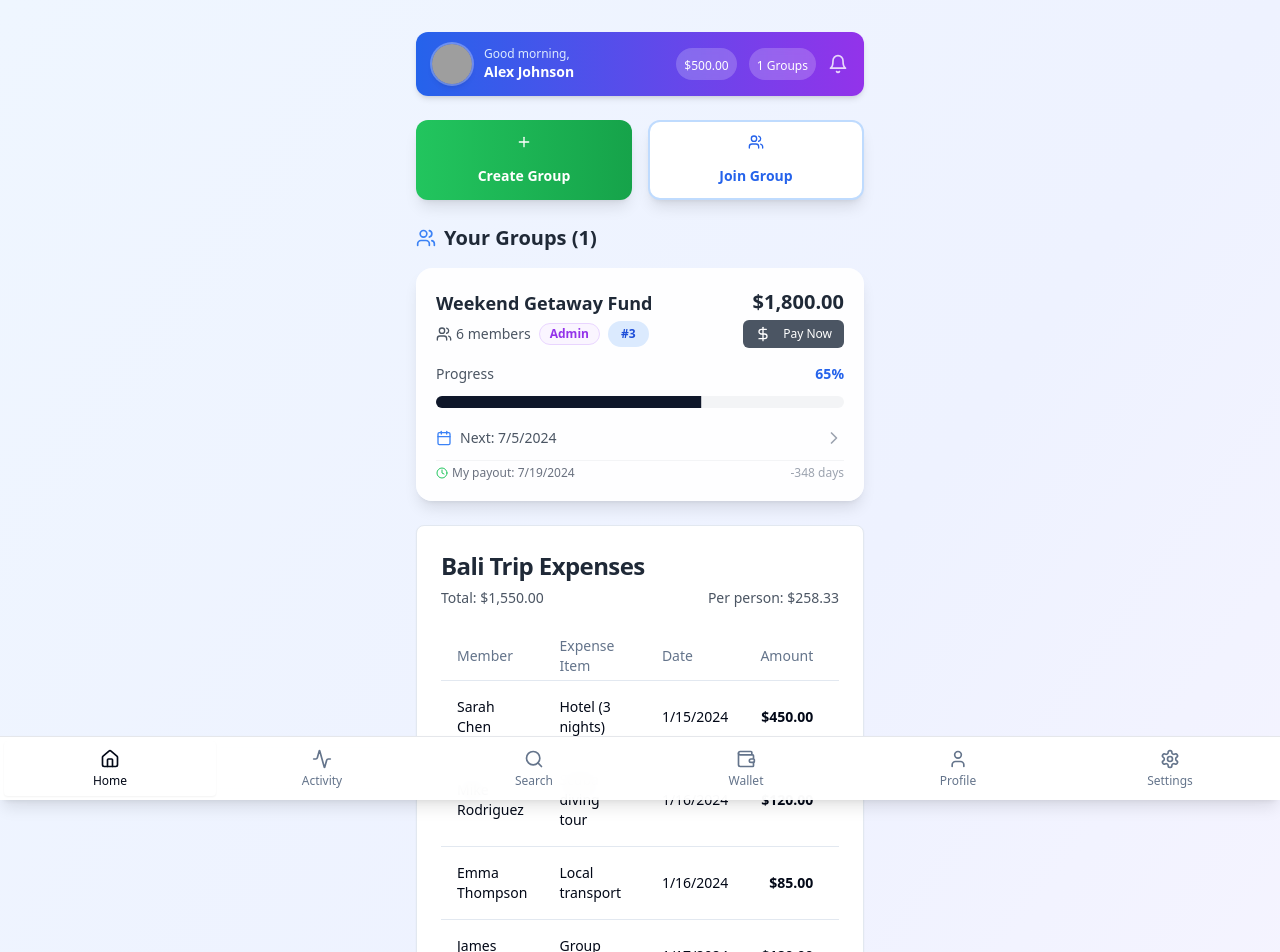
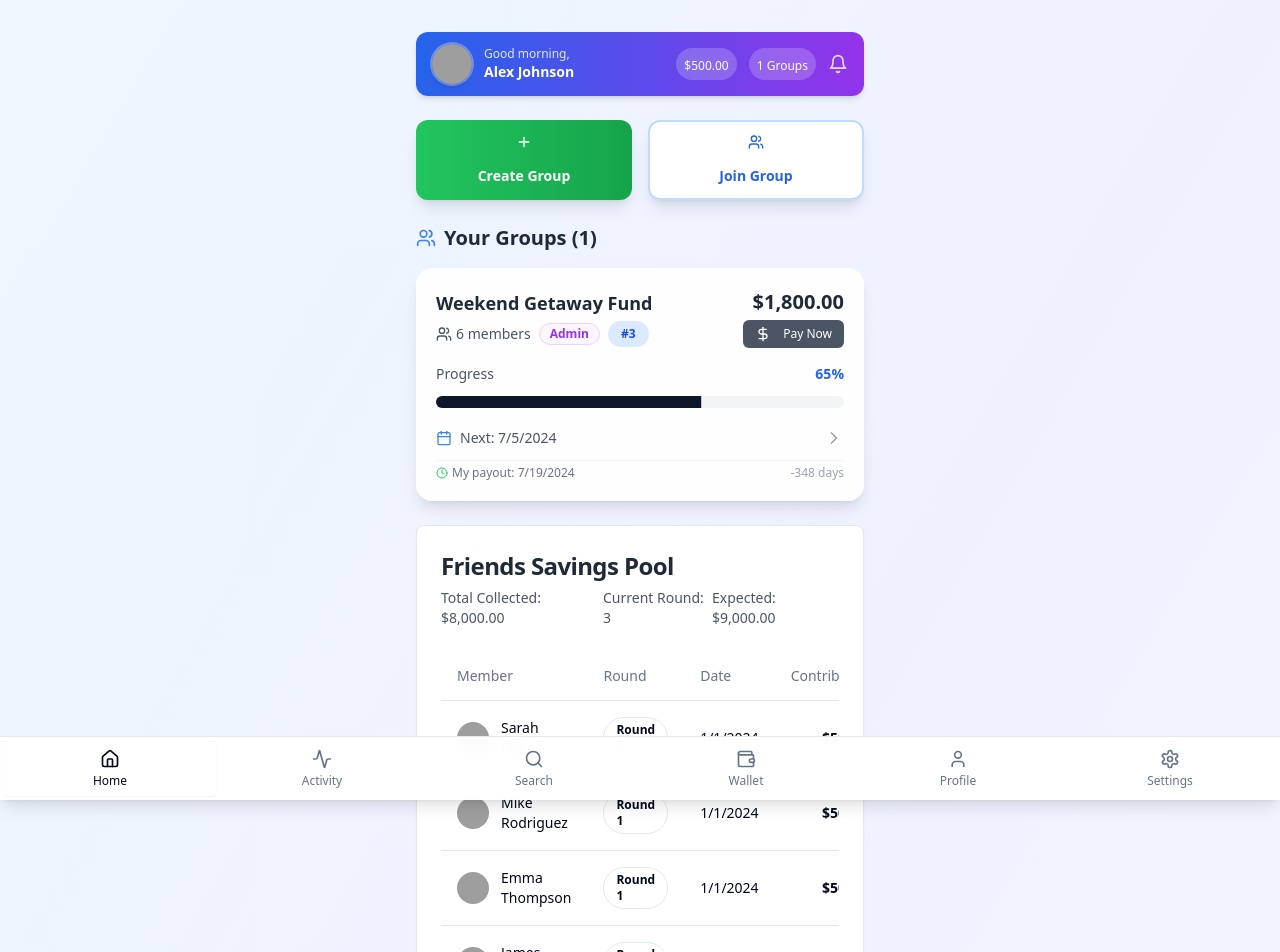
Before and after one commit to AceBronze00/group-gain-mobile-template, a React (Vite) app: page / in a window 1280 px wide. Shown: the top 952 px of the page. Built offline with nearby package versions, Linux system fonts and the light colour scheme; grey boxes are pictures that could not be loaded.

Commit message:
Create group contribution table
Create a group table with 6 members and multiple contributions.

```diff
--- a/src/components/BaliTripExpensesTable.tsx
+++ /dev/null
@@ -1,87 +0,0 @@
-import {
-  Table,
-  TableBody,
-  TableCell,
-  TableHead,
-  TableHeader,
-  TableRow,
-} from "@/components/ui/table";
-import { Card, CardContent, CardHeader, CardTitle } from "@/components/ui/card";
-import { Badge } from "@/components/ui/badge";
-
-const BaliTripExpensesTable = () => {
-  const expenses = [
-    { id: 1, member: "Sarah Chen", item: "Hotel (3 nights)", amount: 450, date: "2024-01-15", status: "paid" },
-    { id: 2, member: "Mike Rodriguez", item: "Scuba diving tour", amount: 120, date: "2024-01-16", status: "pending" },
-    { id: 3, member: "Emma Thompson", item: "Local transport", amount: 85, date: "2024-01-16", status: "paid" },
-    { id: 4, member: "James Park", item: "Group dinner", amount: 180, date: "2024-01-17", status: "paid" },
-    { id: 5, member: "Lisa Wang", item: "Temple entrance fees", amount: 45, date: "2024-01-17", status: "pending" },
-    { id: 6, member: "David Brown", item: "Cooking class", amount: 95, date: "2024-01-18", status: "paid" },
-    { id: 7, member: "Sarah Chen", item: "Airport transfer", amount: 75, date: "2024-01-14", status: "paid" },
-    { id: 8, member: "Mike Rodriguez", item: "Snorkeling gear rental", amount: 35, date: "2024-01-16", status: "pending" },
-    { id: 9, member: "Emma Thompson", item: "Souvenir shopping", amount: 125, date: "2024-01-18", status: "paid" },
-    { id: 10, member: "James Park", item: "Spa treatment", amount: 200, date: "2024-01-17", status: "paid" },
-    { id: 11, member: "Lisa Wang", item: "Beach club entry", amount: 60, date: "2024-01-16", status: "pending" },
-    { id: 12, member: "David Brown", item: "Traditional show", amount: 80, date: "2024-01-17", status: "paid" },
-  ];
-
-  const formatCurrency = (amount: number) => {
-    return new Intl.NumberFormat('en-US', {
-      style: 'currency',
-      currency: 'USD'
-    }).format(amount);
-  };
-
-  const totalExpenses = expenses.reduce((sum, expense) => sum + expense.amount, 0);
-  const perPersonShare = totalExpenses / 6;
-
-  return (
-    <Card className="w-full">
-      <CardHeader>
-        <CardTitle className="text-2xl font-bold text-gray-800">Bali Trip Expenses</CardTitle>
-        <div className="flex items-center justify-between text-sm text-gray-600">
-          <span>Total: {formatCurrency(totalExpenses)}</span>
-          <span>Per person: {formatCurrency(perPersonShare)}</span>
-        </div>
-      </CardHeader>
-      <CardContent>
-        <Table>
-          <TableHeader>
-            <TableRow>
-              <TableHead>Member</TableHead>
-              <TableHead>Expense Item</TableHead>
-              <TableHead>Date</TableHead>
-              <TableHead className="text-right">Amount</TableHead>
-              <TableHead>Status</TableHead>
-            </TableRow>
-          </TableHeader>
-          <TableBody>
-            {expenses.map((expense) => (
-              <TableRow key={expense.id}>
-                <TableCell className="font-medium">{expense.member}</TableCell>
-                <TableCell>{expense.item}</TableCell>
-                <TableCell>{new Date(expense.date).toLocaleDateString()}</TableCell>
-                <TableCell className="text-right font-semibold">
-                  {formatCurrency(expense.amount)}
-                </TableCell>
-                <TableCell>
-                  <Badge
-                    variant={expense.status === 'paid' ? 'default' : 'secondary'}
-                    className={expense.status === 'paid'
-                      ? 'bg-green-100 text-green-700 hover:bg-green-200'
-                      : 'bg-yellow-100 text-yellow-700 hover:bg-yellow-200'
-                    }
-                  >
-                    {expense.status}
-                  </Badge>
-                </TableCell>
-              </TableRow>
-            ))}
-          </TableBody>
-        </Table>
-      </CardContent>
-    </Card>
-  );
-};
-
-export default BaliTripExpensesTable;
--- a/src/components/DashboardTab.tsx
+++ b/src/components/DashboardTab.tsx
@@ -10,7 +10,7 @@ import CreateGroupModal from "@/components/CreateGroupModal";
 import JoinGroupModal from "@/components/JoinGroupModal";
 import GroupDetailsModal from "@/components/GroupDetailsModal";
 import PaymentModal from "@/components/PaymentModal";
-import BaliTripExpensesTable from "@/components/BaliTripExpensesTable";
+import GroupSavingsTable from "@/components/GroupSavingsTable";
 import { useApp } from "@/contexts/AppContext";
 
 const DashboardTab = () => {
@@ -225,7 +225,7 @@ const DashboardTab = () => {
       )}
 
       {/* Example Table */}
-      <BaliTripExpensesTable />
+      <GroupSavingsTable />
 
       {/* Modals */}
       <CreateGroupModal
--- /dev/null
+++ b/src/components/GroupSavingsTable.tsx
@@ -0,0 +1,112 @@
+import {
+  Table,
+  TableBody,
+  TableCell,
+  TableHead,
+  TableHeader,
+  TableRow,
+} from "@/components/ui/table";
+import { Card, CardContent, CardHeader, CardTitle } from "@/components/ui/card";
+import { Badge } from "@/components/ui/badge";
+import { Avatar, AvatarFallback, AvatarImage } from "@/components/ui/avatar";
+
+const GroupSavingsTable = () => {
+  const contributions = [
+    { id: 1, member: "Sarah Chen", avatar: "/placeholder.svg", round: 1, amount: 500, date: "2024-01-01", status: "paid" },
+    { id: 2, member: "Mike Rodriguez", avatar: "/placeholder.svg", round: 1, amount: 500, date: "2024-01-01", status: "paid" },
+    { id: 3, member: "Emma Thompson", avatar: "/placeholder.svg", round: 1, amount: 500, date: "2024-01-01", status: "paid" },
+    { id: 4, member: "James Park", avatar: "/placeholder.svg", round: 1, amount: 500, date: "2024-01-01", status: "paid" },
+    { id: 5, member: "Lisa Wang", avatar: "/placeholder.svg", round: 1, amount: 500, date: "2024-01-01", status: "paid" },
+    { id: 6, member: "David Brown", avatar: "/placeholder.svg", round: 1, amount: 500, date: "2024-01-01", status: "paid" },
+
+    { id: 7, member: "Sarah Chen", avatar: "/placeholder.svg", round: 2, amount: 500, date: "2024-02-01", status: "paid" },
+    { id: 8, member: "Mike Rodriguez", avatar: "/placeholder.svg", round: 2, amount: 500, date: "2024-02-01", status: "paid" },
+    { id: 9, member: "Emma Thompson", avatar: "/placeholder.svg", round: 2, amount: 500, date: "2024-02-01", status: "paid" },
+    { id: 10, member: "James Park", avatar: "/placeholder.svg", round: 2, amount: 500, date: "2024-02-01", status: "paid" },
+    { id: 11, member: "Lisa Wang", avatar: "/placeholder.svg", round: 2, amount: 500, date: "2024-02-01", status: "paid" },
+    { id: 12, member: "David Brown", avatar: "/placeholder.svg", round: 2, amount: 500, date: "2024-02-01", status: "paid" },
+
+    { id: 13, member: "Sarah Chen", avatar: "/placeholder.svg", round: 3, amount: 500, date: "2024-03-01", status: "paid" },
+    { id: 14, member: "Mike Rodriguez", avatar: "/placeholder.svg", round: 3, amount: 500, date: "2024-03-01", status: "pending" },
+    { id: 15, member: "Emma Thompson", avatar: "/placeholder.svg", round: 3, amount: 500, date: "2024-03-01", status: "paid" },
+    { id: 16, member: "James Park", avatar: "/placeholder.svg", round: 3, amount: 500, date: "2024-03-01", status: "paid" },
+    { id: 17, member: "Lisa Wang", avatar: "/placeholder.svg", round: 3, amount: 500, date: "2024-03-01", status: "pending" },
+    { id: 18, member: "David Brown", avatar: "/placeholder.svg", round: 3, amount: 500, date: "2024-03-01", status: "paid" },
+  ];
+
+  const formatCurrency = (amount: number) => {
+    return new Intl.NumberFormat('en-US', {
+      style: 'currency',
+      currency: 'USD'
+    }).format(amount);
+  };
+
+  const totalPool = contributions.filter(c => c.status === 'paid').reduce((sum, contribution) => sum + contribution.amount, 0);
+  const expectedTotal = contributions.length * 500;
+  const currentRound = Math.max(...contributions.map(c => c.round));
+
+  return (
+    <Card className="w-full">
+      <CardHeader>
+        <CardTitle className="text-2xl font-bold text-gray-800">Friends Savings Pool</CardTitle>
+        <div className="flex items-center justify-between text-sm text-gray-600">
+          <span>Total Collected: {formatCurrency(totalPool)}</span>
+          <span>Current Round: {currentRound}</span>
+          <span>Expected: {formatCurrency(expectedTotal)}</span>
+        </div>
+      </CardHeader>
+      <CardContent>
+        <Table>
+          <TableHeader>
+            <TableRow>
+              <TableHead>Member</TableHead>
+              <TableHead>Round</TableHead>
+              <TableHead>Date</TableHead>
+              <TableHead className="text-right">Contribution</TableHead>
+              <TableHead>Status</TableHead>
+            </TableRow>
+          </TableHeader>
+          <TableBody>
+            {contributions.map((contribution) => (
+              <TableRow key={contribution.id}>
+                <TableCell className="font-medium">
+                  <div className="flex items-center space-x-3">
+                    <Avatar className="h-8 w-8">
+                      <AvatarImage src={contribution.avatar} alt={contribution.member} />
+                      <AvatarFallback className="text-xs">
+                        {contribution.member.split(' ').map(n => n[0]).join('')}
+                      </AvatarFallback>
+                    </Avatar>
+                    <span>{contribution.member}</span>
+                  </div>
+                </TableCell>
+                <TableCell>
+                  <Badge variant="outline" className="rounded-full px-3 py-1">
+                    Round {contribution.round}
+                  </Badge>
+                </TableCell>
+                <TableCell>{new Date(contribution.date).toLocaleDateString()}</TableCell>
+                <TableCell className="text-right font-semibold">
+                  {formatCurrency(contribution.amount)}
+                </TableCell>
+                <TableCell>
+                  <Badge
+                    variant={contribution.status === 'paid' ? 'default' : 'secondary'}
+                    className={contribution.status === 'paid'
+                      ? 'bg-green-100 text-green-700 hover:bg-green-200'
+                      : 'bg-yellow-100 text-yellow-700 hover:bg-yellow-200'
+                    }
+                  >
+                    {contribution.status}
+                  </Badge>
+                </TableCell>
+              </TableRow>
+            ))}
+          </TableBody>
+        </Table>
+      </CardContent>
+    </Card>
+  );
+};
+
+export default GroupSavingsTable;
```
